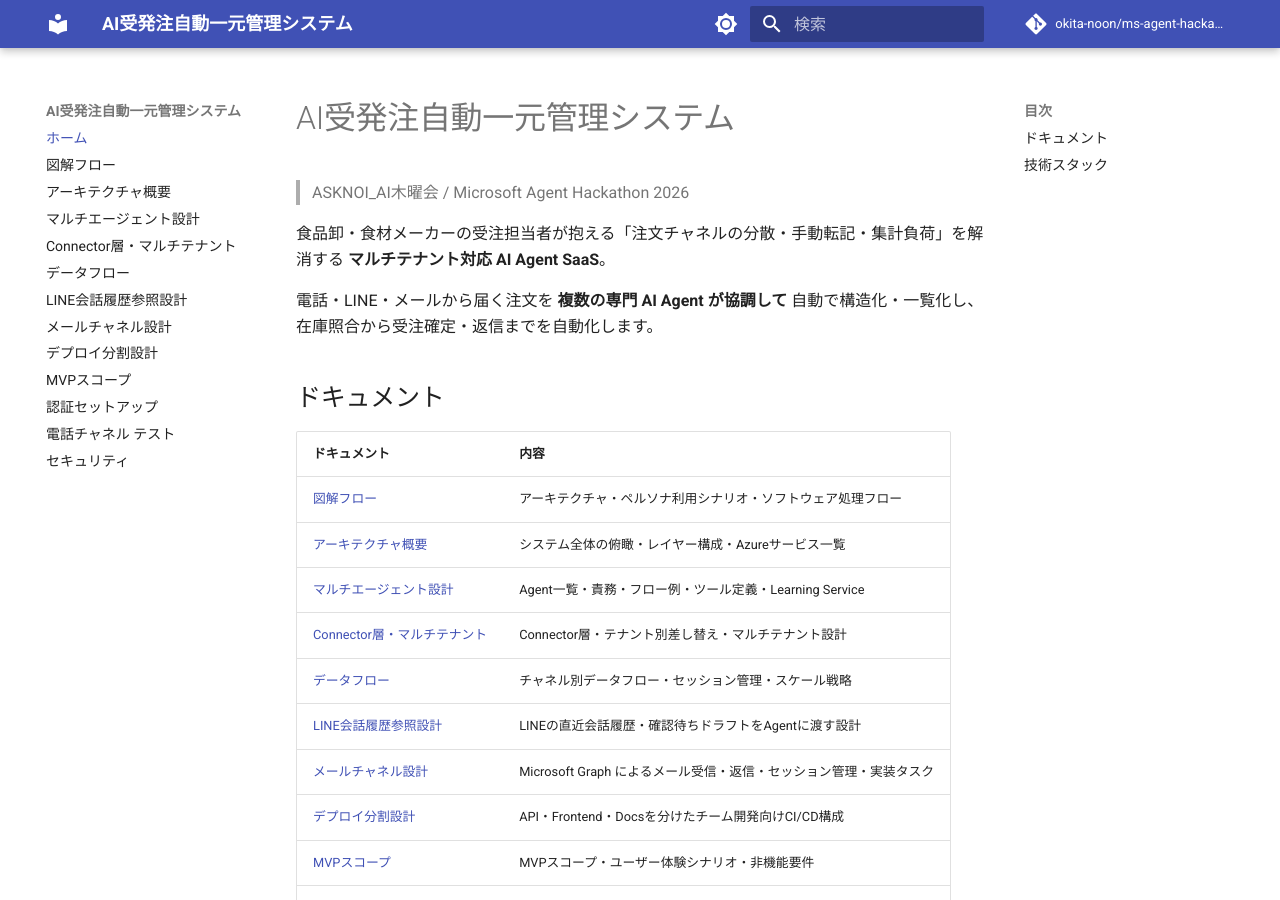
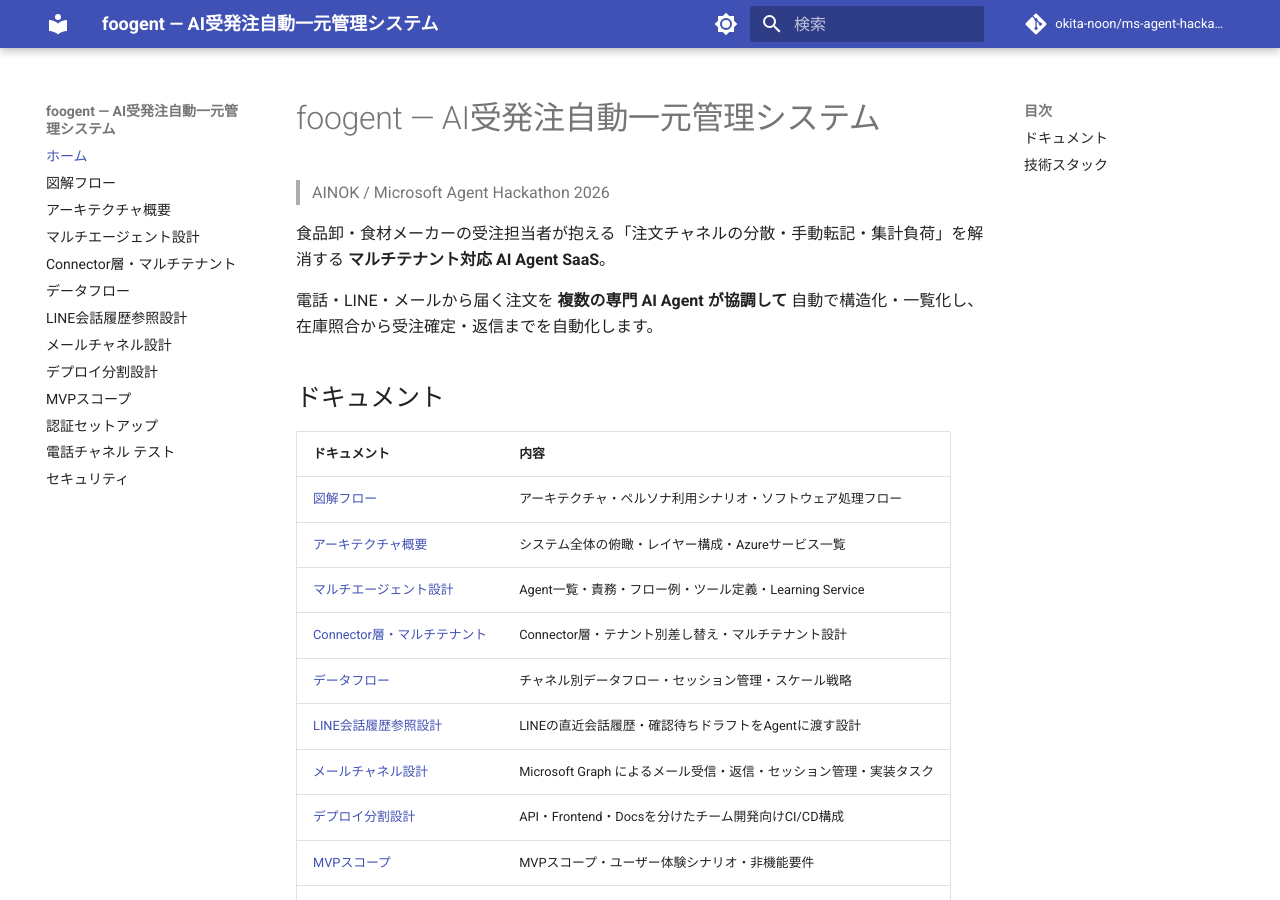
Before and after one commit to okita-noon/ms-agent-hackathon, an MkDocs documentation site: the page built from docs/index.md, in a window 1280 px wide and 900 px high. Built offline with MkDocs 1.6.1 and Material for MkDocs 9.7.7, drawn with Linux system fonts in a browser that asks for light colours; comment, search, counter and statistics services are not loaded.

Commit message:
Rebrand to foogent (#29)
* Rebrand to foogent across codebase

Unify product name to "foogent" while keeping "AI受発注自動一元管理システム"
as the descriptive subtitle. Updated in docs, frontend, API title,
health endpoint, and MkDocs config.

Co-Authored-By: Claude Opus 4.6 <noreply@anthropic.com>

* Rename team name from ASKNOI_AI木曜会 to AINOK

Co-Authored-By: Claude Opus 4.6 <noreply@anthropic.com>

---------

Co-authored-by: okita <okita@example.com>
Co-authored-by: Claude Opus 4.6 <noreply@anthropic.com>

```diff
--- a/docs/auth-setup.md
+++ b/docs/auth-setup.md
@@ -2,7 +2,7 @@
 
 ## 概要
 
-OrderAI はID/パスワード認証と Microsoft SSO (Entra ID) に対応。
+foogent はID/パスワード認証と Microsoft SSO (Entra ID) に対応。
 ユーザーはテナントに紐付いており、ログイン後は自動的に所属テナントのデータのみ表示される。
 
 ---
@@ -75,7 +75,7 @@ python3 -c "import secrets; print(secrets.token_urlsafe(32))"
 
 1. Azure Portal → **Microsoft Entra ID** → **アプリの登録** → **新規登録**
 2. 以下を入力:
-   - 名前: `OrderAI Dashboard`
+   - 名前: `foogent Dashboard`
    - サポートされるアカウントの種類: **この組織ディレクトリのみ**（シングルテナント）
      - 外部ユーザーも許可する場合は「任意の組織ディレクトリ」を選択
    - リダイレクト URI:
--- a/docs/index.md
+++ b/docs/index.md
@@ -1,6 +1,6 @@
-# AI受発注自動一元管理システム
+# foogent — AI受発注自動一元管理システム
 
-> ASKNOI_AI木曜会 / Microsoft Agent Hackathon 2026
+> AINOK / Microsoft Agent Hackathon 2026
 
 食品卸・食材メーカーの受注担当者が抱える「注文チャネルの分散・手動転記・集計負荷」を解消する
 **マルチテナント対応 AI Agent SaaS**。
--- a/frontend/src/pages/Login.tsx
+++ b/frontend/src/pages/Login.tsx
@@ -55,7 +55,7 @@ export default function Login() {
               />
             </svg>
           </div>
-          <h1 className="text-xl font-bold text-gray-900">OrderAI</h1>
+          <h1 className="text-xl font-bold text-gray-900">foogent</h1>
           <p className="text-sm text-gray-500 mt-1">
             AI受発注自動一元管理システム
           </p>
@@ -136,7 +136,7 @@ export default function Login() {
 
         {/* Footer */}
         <p className="text-center text-[11px] text-gray-400 mt-4">
-          OrderAI v1.0
+          foogent v1.0
         </p>
       </div>
     </div>
--- a/mkdocs.yml
+++ b/mkdocs.yml
@@ -1,5 +1,5 @@
-site_name: AI受発注自動一元管理システム
-site_description: ASKNOI_AI木曜会 — Microsoft Agent Hackathon 2026
+site_name: foogent — AI受発注自動一元管理システム
+site_description: AINOK — Microsoft Agent Hackathon 2026
 repo_url: https://github.com/okita-noon/ms-agent-hackathon
 repo_name: okita-noon/ms-agent-hackathon
 
```
Also changed, not shown: AGENTS.md (+2 -2 lines), docs/architecture-overview.md (+1 -1 lines), docs/visual-flows.md (+1 -1 lines), 4 other files.
